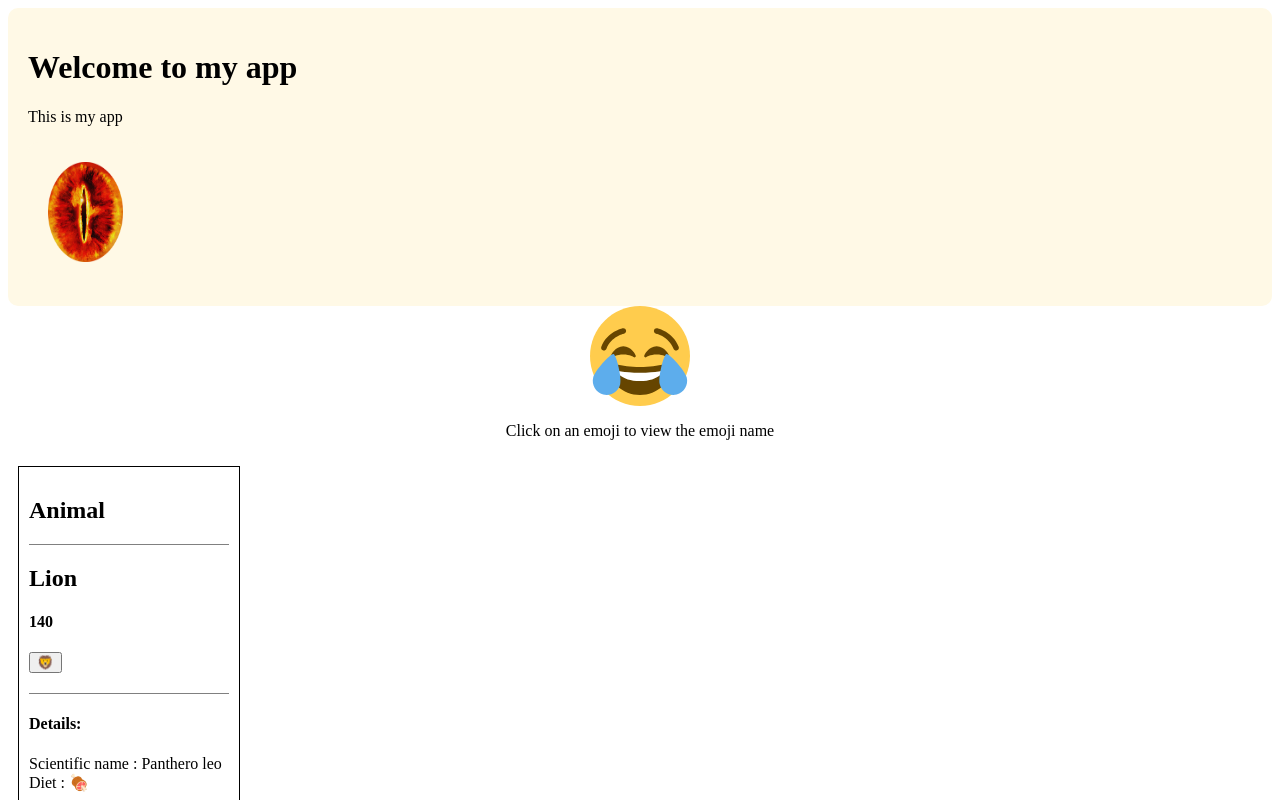
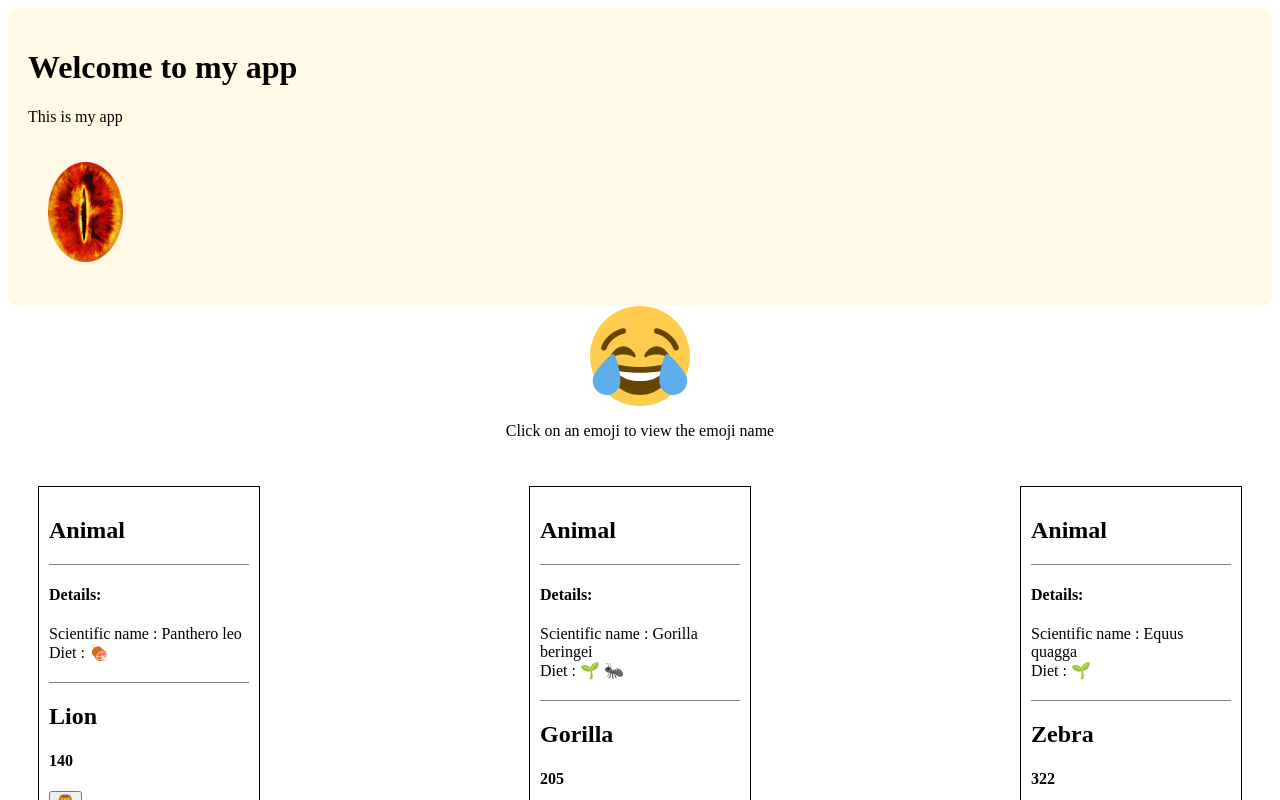
Before and after one commit to Mizuhaa/ReactDigialOcean, a React (Vite) app: page / in a window 1280 px wide. Shown: the top 800 px of the page. Built offline with nearby package versions, Linux system fonts and the light colour scheme; the HTML template or start-up script is replaced by a standard one.

Commit message:
6/21 avant le styling jss

```diff
--- a/src/App.tsx
+++ b/src/App.tsx
@@ -2,6 +2,7 @@ import Welcome from "./components/Welcome/Welcome";
 import Instructions from "./components/Instructions/Instructions";
 import animals from "./components/App/data";
 import Animal from "./components/Animal/Animal";
+import "./App.css"
 
 export default function App() {
   return (
--- a/src/components/Animal/Animal.tsx
+++ b/src/components/Animal/Animal.tsx
@@ -14,13 +14,12 @@ function showAdditional(additional?: IAnimalAdditional) {
 
 export default function Animal(animal: IAnimal) {
   return (
-      <Card title="Animal">
+    <Card title="Animal" details={<AnimalDetails {...animal} />}>
       <h2>{animal.name}</h2>
       <h4>{animal.size}</h4>
       <button onClick={() => showAdditional(animal.additional)}>
         <span role="img">{animal.emoji}</span>
       </button>
-      <AnimalDetails { ...animal } />
-      </Card>
+    </Card>
   );
 }
--- a/src/components/Card/Card.tsx
+++ b/src/components/Card/Card.tsx
@@ -2,15 +2,18 @@ import "./Card.css";
 
 export default function Card({
   children,
+  details = null,
   title,
 }: {
   children: React.ReactElement[] | React.ReactElement;
+  details?: React.ReactElement | null;
   title: string;
 }) {
   return (
     <div className="card">
       <div className="card-details">
         <h2>{title}</h2>
+        {details}
       </div>
       {children}
     </div>
```
